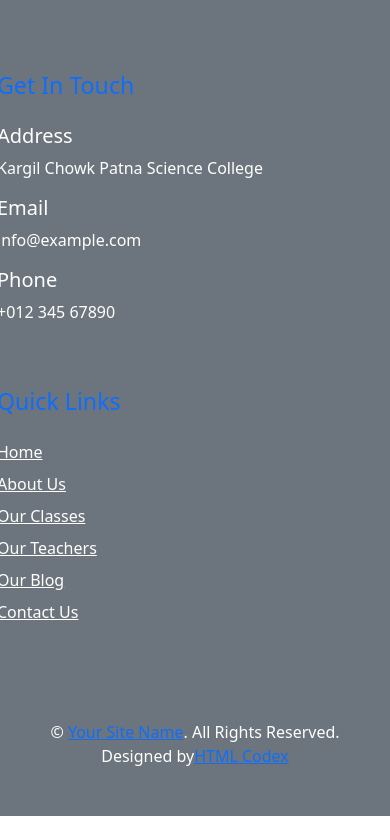
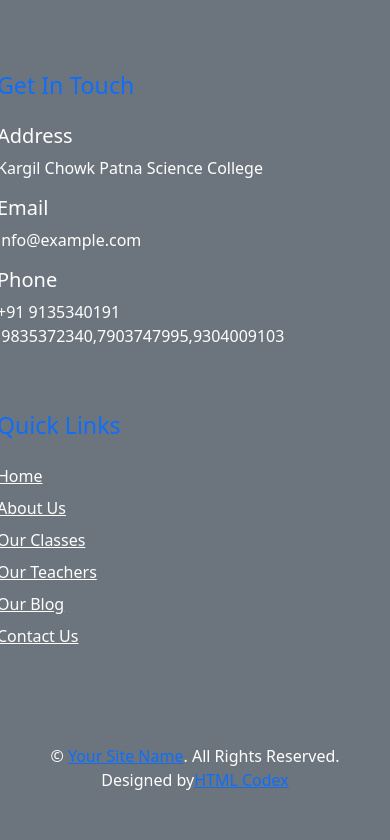
Before and after one commit to Barungit/Blog-App-FrontEnd, a React (Create React App) app: page / in a window 390 px wide. Shown: the part 1333-2173 px from the top of the page. Before the commit the page ends 2149 px from the top, so only its background shows below. Built offline with nearby package versions, Linux system fonts and the light colour scheme; no server answers.

Commit message:
phone number change

```diff
--- a/src/pages/Home.js
+++ b/src/pages/Home.js
@@ -114,6 +114,7 @@ const Home = () => {
                 <a href="" class="navbar-brand font-weight-bold text-primary m-0 mb-4 p-0" style={{fontsize: 40, lineheight: 40}}>
                     <i class="flaticon-043-teddy-bear"></i>
                     <span class="text-white">KidKinder</span>
+
                 </a>
                 <p>Labore dolor amet ipsum ea, erat sit ipsum duo eos. Volup amet ea dolor et magna dolor, elitr rebum duo est sed diam elitr. Stet elitr stet diam duo eos rebum ipsum diam ipsum elitr.</p>
                 <div class="d-flex justify-content-start mt-4">
@@ -147,7 +148,7 @@ const Home = () => {
                     <h4 class="fa fa-phone-alt text-primary"></h4>
                     <div class="pl-3">
                         <h5 class="text-white">Phone</h5>
-                        <p>+012 345 67890</p>
+                        <p>+91 9135340191 ,9835372340,7903747995,9304009103</p>
                     </div>
                 </div>
             </div>
```
